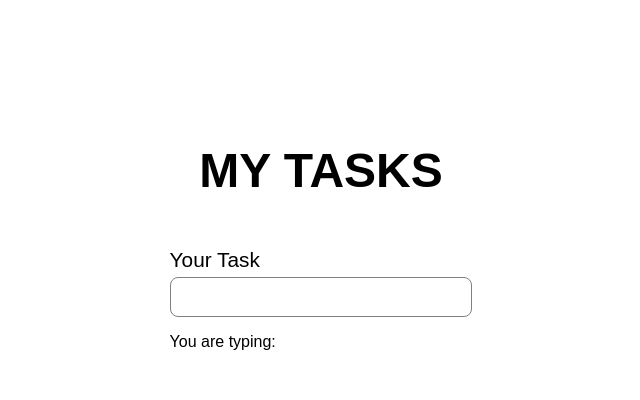
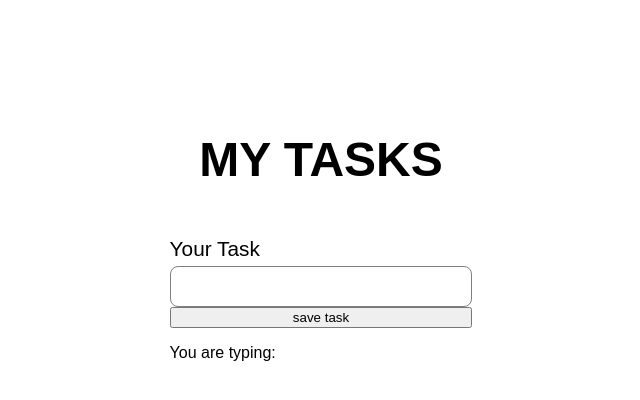
Before and after one commit to beetlejays/ng-tasker, an Angular app: page / in a window 1280 px wide. Shown: the top 400 px of the page, without its empty margins (319-959 px from the left). Built offline with nearby package versions, Linux system fonts and the light colour scheme.

Commit message:
Add button and method

```diff
--- a/src/app/input/input.component.html
+++ b/src/app/input/input.component.html
@@ -2,5 +2,6 @@
   <label for="task">Your Task</label>
 
   <input [(ngModel)]="inputTask" class="task-input-form" type="text" #task />
+  <button (click)="onSaveTask()">save task</button>
   <p>You are typing: {{ inputTask }}</p>
 </div>
--- a/src/app/input/input.component.ts
+++ b/src/app/input/input.component.ts
@@ -8,6 +8,8 @@ import { Component } from '@angular/core';
 export class InputComponent {
  inputTask: string = ""
 
-
+ onSaveTask() {
+  console.log("saved")
+ }
 
 }
```
